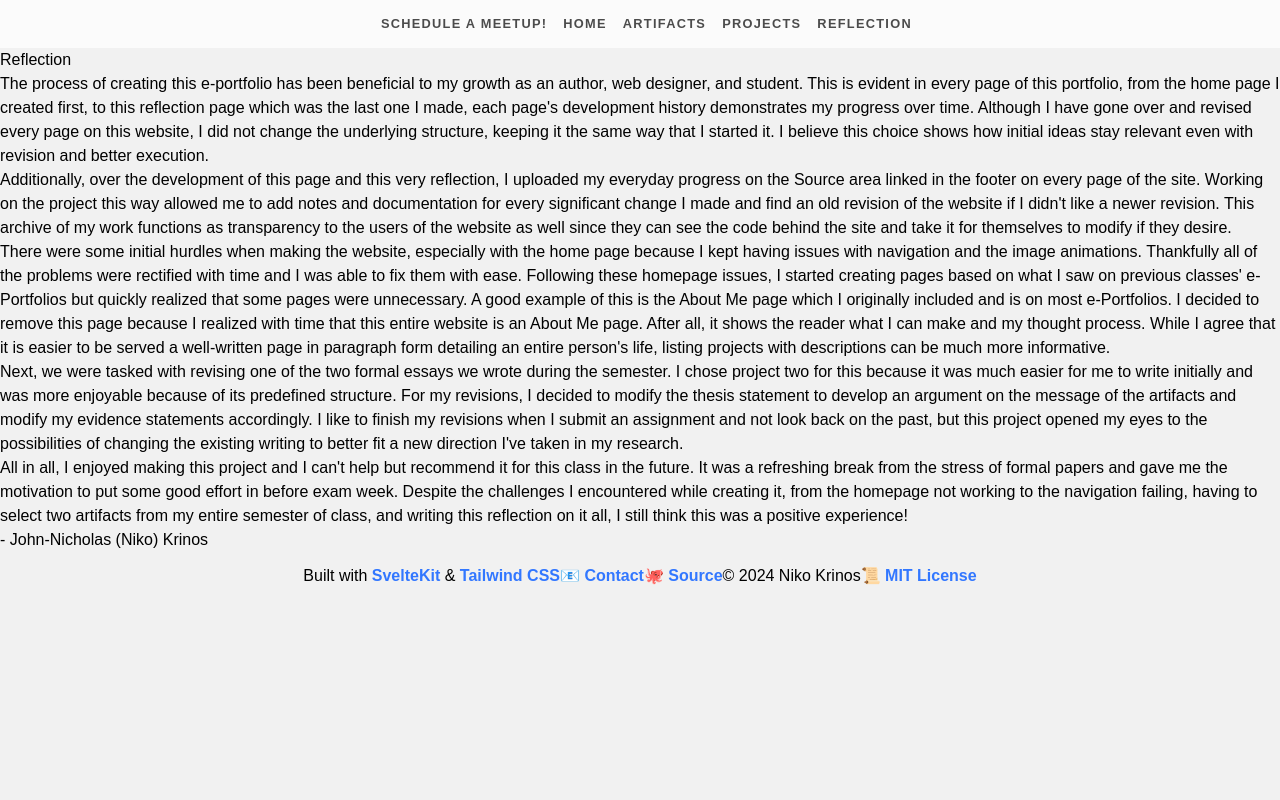
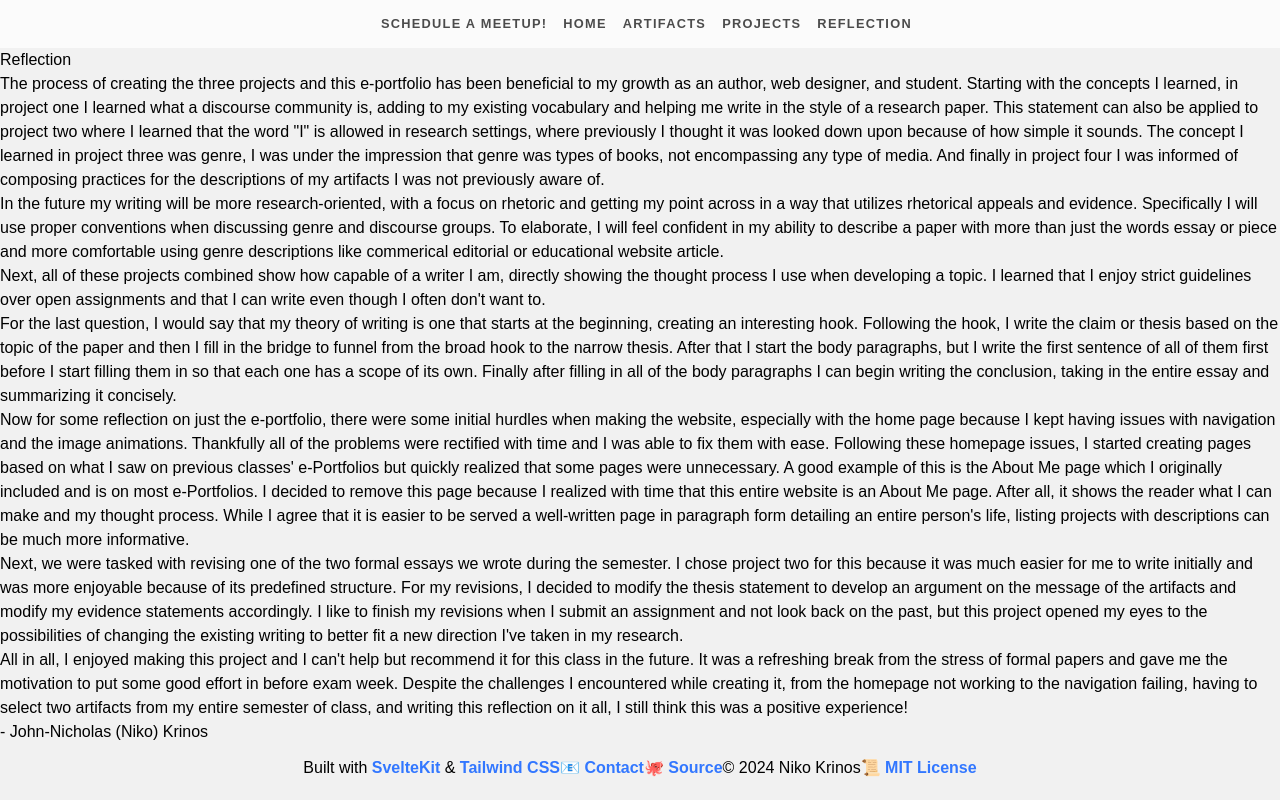
Before and after one commit to Plackett/dmalsan, a SvelteKit app: page /reflection in a window 1280 px wide. Built offline with nearby package versions, Linux system fonts and the light colour scheme; some icons are missing.

Commit message:
fixed reflection

```diff
--- a/src/routes/reflection/+page.svelte
+++ b/src/routes/reflection/+page.svelte
@@ -11,20 +11,33 @@
 
         <!-- Reflection Content -->
         <p class="text-lg leading-8 text-gray-700 dark:text-gray-300 font-serif">
-			The process of creating this e-portfolio has been beneficial to my growth as an author, web designer, and student.
-			This is evident in every page of this portfolio, from the home page I created first, to this reflection page which was the last one I made, each page's development history demonstrates my progress over time.
-			Although I have gone over and revised every page on this website, I did not change the underlying structure, keeping it the same way that I started it.
-			I believe this choice shows how initial ideas stay relevant even with revision and better execution.
+			The process of creating the three projects and this e-portfolio has been beneficial to my growth as an author, web designer, and student.
+			Starting with the concepts I learned, in project one I learned what a discourse community is, adding to my existing vocabulary and helping me write in the style of a research paper.
+			This statement can also be applied to project two where I learned that the word "I" is allowed in research settings, where previously I thought it was looked down upon because of how simple it sounds.
+			The concept I learned in project three was genre, I was under the impression that genre was types of books, not encompassing any type of media.
+			And finally in project four I was informed of composing practices for the descriptions of my artifacts I was not previously aware of.
 		</p>
 
 		<p class="mt-4 text-lg leading-8 text-gray-700 dark:text-gray-300 font-serif">
-			Additionally, over the development of this page and this very reflection, I uploaded my everyday progress on the Source area linked in the footer on every page of the site.
-			Working on the project this way allowed me to add notes and documentation for every significant change I made and find an old revision of the website if I didn't like a newer revision.
-			This archive of my work functions as transparency to the users of the website as well since they can see the code behind the site and take it for themselves to modify if they desire.
+			In the future my writing will be more research-oriented, with a focus on rhetoric and getting my point across in a way that utilizes rhetorical appeals and evidence.
+			Specifically I will use proper conventions when discussing genre and discourse groups.
+			To elaborate, I will feel confident in my ability to describe a paper with more than just the words essay or piece and more comfortable using genre descriptions like commerical editorial or educational website article.
+		</p>
+
+		<p class="mt-4 text-lg leading-8 text-gray-700 dark:text-gray-300 font-serif">
+			Next, all of these projects combined show how capable of a writer I am, directly showing the thought process I use when developing a topic.
+			I learned that I enjoy strict guidelines over open assignments and that I can write even though I often don't want to.
+		</p>
+
+		<p class="mt-4 text-lg leading-8 text-gray-700 dark:text-gray-300 font-serif">
+			For the last question, I would say that my theory of writing is one that starts at the beginning, creating an interesting hook.
+			Following the hook, I write the claim or thesis based on the topic of the paper and then I fill in the bridge to funnel from the broad hook to the narrow thesis.
+			After that I start the body paragraphs, but I write the first sentence of all of them first before I start filling them in so that each one has a scope of its own.
+			Finally after filling in all of the body paragraphs I can begin writing the conclusion, taking in the entire essay and summarizing it concisely.
 		</p>
 
         <p class="mt-4 text-lg leading-8 text-gray-700 dark:text-gray-300 font-serif">
-            There were some initial hurdles when making the website, especially with the home page because I kept having issues with navigation and the image animations.
+            Now for some reflection on just the e-portfolio, there were some initial hurdles when making the website, especially with the home page because I kept having issues with navigation and the image animations.
 			Thankfully all of the problems were rectified with time and I was able to fix them with ease.
 			Following these homepage issues, I started creating pages based on what I saw on previous classes' e-Portfolios but quickly realized that some pages were unnecessary.
 			A good example of this is the About Me page which I originally included and is on most e-Portfolios.
```
